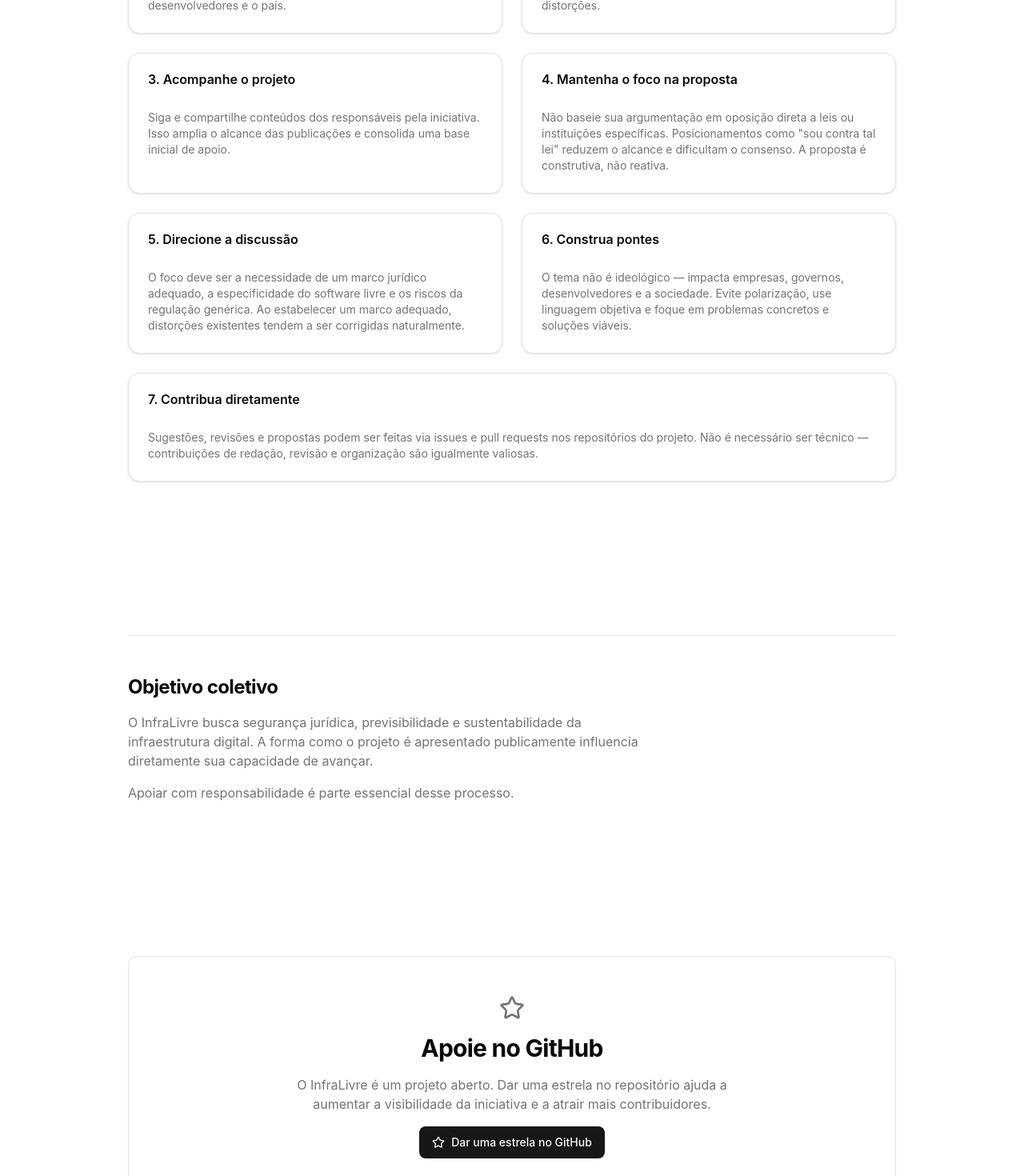
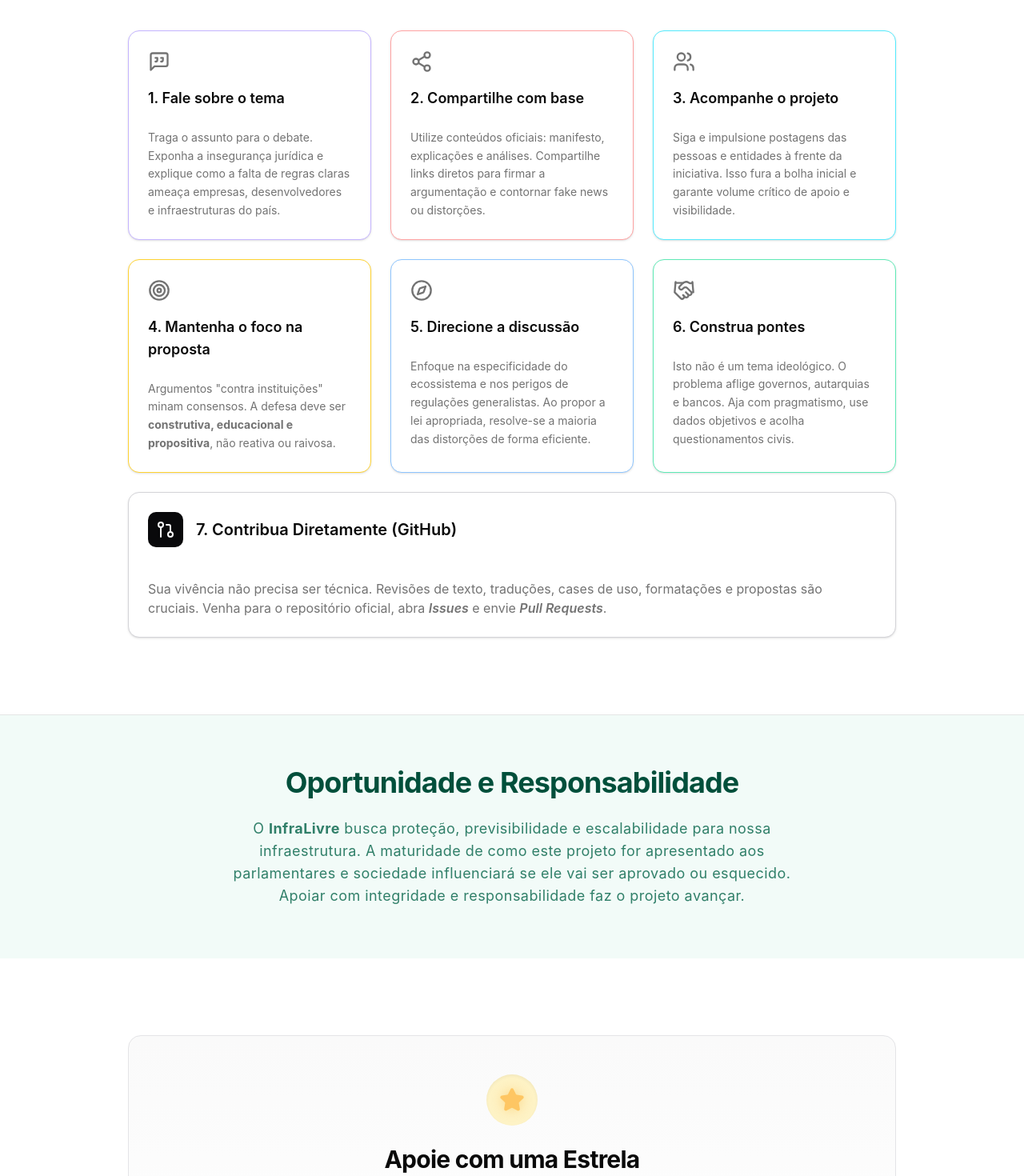
Before and after one commit to infralivre/infralivre, a SvelteKit app: page /apoio in a window 1280 px wide. Shown: the part 1320-2790 px from the top of the page at 80% size. Built offline with nearby package versions, Linux system fonts and the light colour scheme; a web font is replaced by a local one.

Commit message:
ui: refactor UX "apoio" page

```diff
--- a/src/lib/components/shared/GitHubCta.svelte
+++ b/src/lib/components/shared/GitHubCta.svelte
@@ -13,23 +13,33 @@
 
 <section class={cn('py-16 md:py-24', className)}>
 	<Container>
-		<div class="flex flex-col items-center gap-4 rounded-lg border border-border bg-card p-8 text-center md:p-12">
-			<Star class="size-8 text-muted-foreground" />
-			<h2 class="text-2xl font-bold tracking-tight sm:text-3xl">Apoie no GitHub</h2>
-			<p class="mx-auto max-w-xl text-muted-foreground">
-				O InfraLivre é um projeto aberto. Dar uma estrela no repositório ajuda a aumentar a
-				visibilidade da iniciativa e a atrair mais contribuidores.
+		<div class="group relative overflow-hidden flex flex-col items-center gap-4 rounded-2xl border border-zinc-200 bg-gradient-to-b from-zinc-50 to-white p-8 text-center transition-all duration-500 hover:-translate-y-2 hover:border-amber-400/50 hover:shadow-2xl hover:shadow-amber-500/10 dark:border-zinc-800 dark:from-zinc-900/50 dark:to-zinc-950 dark:hover:border-amber-500/30 md:p-12">
+
+			<!-- Efeito de brilho de fundo no hover -->
+			<div class="absolute inset-0 bg-amber-500/5 opacity-0 transition-opacity duration-500 group-hover:opacity-100"></div>
+
+			<div class="relative z-10 flex size-16 items-center justify-center rounded-full bg-amber-100 dark:bg-amber-900/30 shadow-inner">
+				<Star class="size-8 animate-[pulse_2s_ease-in-out_infinite] text-amber-500 drop-shadow-[0_0_8px_rgba(245,158,11,0.7)] transition-all duration-300 group-hover:scale-125 group-hover:text-amber-400 group-hover:drop-shadow-[0_0_20px_rgba(245,158,11,1)] group-hover:brightness-110" fill="currentColor" />
+			</div>
+
+			<h2 class="relative z-10 mt-2 text-2xl font-bold tracking-tight sm:text-3xl transition-colors duration-300 group-hover:text-amber-600 dark:group-hover:text-amber-400">Apoie com uma Estrela</h2>
+			<p class="relative z-10 mx-auto max-w-xl text-muted-foreground transition-colors duration-300 group-hover:text-foreground">
+				O InfraLivre é um projeto aberto e dirigido pela comunidade. Dar uma estrela no repositório ajuda a aumentar a
+				visibilidade da iniciativa e a atrair mais braços para a causa.
 			</p>
+
+			<div class="relative z-10 mt-4">
 				<Button
 					href="https://github.com/infralivre/infralivre"
 					target="_blank"
 					rel="noopener"
-				variant="default"
+					class="group/btn gap-2 bg-zinc-900 text-zinc-50 transition-all duration-300 hover:scale-105 hover:bg-zinc-800 hover:shadow-[0_0_25px_rgba(245,158,11,0.6)] dark:bg-zinc-200 dark:text-zinc-900 dark:hover:bg-zinc-900 hover:dark:text-zinc-100 dark:hover:shadow-[0_0_25px_rgba(245,158,11,0.6)] font-semibold"
 					size="lg"
 				>
-				<Star class="size-4" />
-				Dar uma estrela no GitHub
+					<Star class="size-4 animate-[pulse_2s_ease-in-out_infinite] text-amber-400 transition-all duration-300 group-hover/btn:scale-[1.5] group-hover/btn:rotate-[15deg] group-hover/btn:text-amber-300 group-hover/btn:drop-shadow-[0_0_16px_rgba(245,158,11,1)]" fill="currentColor" />
+					Star no GitHub
 				</Button>
+			</div>
 		</div>
 	</Container>
 </section>
--- a/src/routes/apoio/+page.svelte
+++ b/src/routes/apoio/+page.svelte
@@ -4,6 +4,13 @@
 	import GitHubCta from '$lib/components/shared/GitHubCta.svelte';
 	import * as Card from '$lib/components/ui/card/index.js';
 	import { Separator } from '$lib/components/ui/separator/index.js';
+	import MessageSquareQuote from '@lucide/svelte/icons/message-square-quote';
+	import Share2 from '@lucide/svelte/icons/share-2';
+	import Users from '@lucide/svelte/icons/users';
+	import Target from '@lucide/svelte/icons/target';
+	import Compass from '@lucide/svelte/icons/compass';
+	import Handshake from '@lucide/svelte/icons/handshake';
+	import GitPullRequest from '@lucide/svelte/icons/git-pull-request';
 </script>
 
 <svelte:head>
@@ -14,128 +21,138 @@
 </svelte:head>
 
 <Section>
-	<PageHeader
-		title="Como Apoiar"
-		description="O InfraLivre é uma iniciativa aberta que depende da participação ativa da comunidade. Apoiar o projeto não exige conhecimento técnico ou jurídico — grande parte do impacto vem da forma como o tema é discutido e compartilhado."
-	/>
+	<div class="mx-auto max-w-3xl text-center">
+		<h1 class="text-4xl font-extrabold tracking-tight sm:text-5xl lg:text-6xl">
+			A força do <span class="text-primary">InfraLivre</span> é você
+		</h1>
+		<p class="mt-6 text-xl leading-8 text-muted-foreground">
+			Apoiar não exige conhecimento técnico ou jurídico avançado. A maior parte do impacto vem de como o tema é pautado e compartilhado pela comunidade. Todo avanço começa no debate público.
+		</p>
+	</div>
+
+	<div class="mt-12 mx-auto max-w-5xl">
 		<img
 			src="/images/02.webp"
-		alt="Ilustração mostrando diversas formas de apoiar o InfraLivre: debater sobre insegurança jurídica, compartilhar links diretos, seguir o projeto, manter foco construtivo, construir pontes sem polarização e contribuir via issues e pull requests."
-		class="mt-8 w-full rounded-lg border border-border"
+			alt="Ilustração mostrando diversas formas de apoiar o InfraLivre e a comunidade de tecnologia participando de debates públicos."
+			class="w-full rounded-2xl border border-border bg-muted/30 object-cover shadow-2xl"
 			width="1456"
 			height="816"
 			loading="eager"
 		/>
+	</div>
 </Section>
 
 <Section class="pt-0">
-	<h2 class="text-2xl font-bold tracking-tight">7 formas de contribuir</h2>
-	<div class="mt-8 grid gap-6 sm:grid-cols-2">
-		<Card.Root>
+	<div class="mx-auto max-w-2xl text-center mb-12">
+		<span class="text-sm font-semibold uppercase tracking-wider text-primary">Plano de Ação</span>
+		<h2 class="mt-2 text-3xl font-bold tracking-tight sm:text-4xl">7 formas concretas de contribuir</h2>
+		<p class="mt-4 text-lg text-muted-foreground">Siga as diretrizes abaixo para direcionar o debate com seriedade, sem cair em polarizações destrutivas.</p>
+	</div>
+
+	<div class="mx-auto max-w-5xl grid gap-6 sm:grid-cols-2 lg:grid-cols-3">
+		<Card.Root class="group border-violet-300 dark:border-violet-900 transition-all duration-300 hover:-translate-y-1 hover:border-violet-500/50 hover:shadow-lg dark:hover:border-violet-500/30">
 			<Card.Header>
-				<Card.Title>1. Fale sobre o tema</Card.Title>
+				<MessageSquareQuote class="mb-3 size-7 text-muted-foreground transition-all duration-300 group-hover:text-violet-500" />
+				<Card.Title class="text-lg transition-colors group-hover:text-violet-600 dark:group-hover:text-violet-400">1. Fale sobre o tema</Card.Title>
 			</Card.Header>
 			<Card.Content>
-				<p class="text-sm text-muted-foreground">
-					Traga o assunto para o debate público. Comente sobre a importância do software
-					livre, levante a questão da insegurança jurídica e explique como isso afeta
-					empresas, desenvolvedores e o país.
+				<p class="text-sm leading-relaxed text-muted-foreground transition-colors group-hover:text-foreground">
+					Traga o assunto para o debate. Exponha a insegurança jurídica e explique como a falta de regras claras ameaça empresas, desenvolvedores e infraestruturas do país.
 				</p>
 			</Card.Content>
 		</Card.Root>
 
-		<Card.Root>
+		<Card.Root class="group border-red-300 dark:border-red-900 transition-all duration-300 hover:-translate-y-1 hover:border-red-500/50 hover:shadow-lg dark:hover:border-red-500/30">
 			<Card.Header>
-				<Card.Title>2. Compartilhe com base</Card.Title>
+				<Share2 class="mb-3 size-7 text-muted-foreground transition-all duration-300 group-hover:text-red-500" />
+				<Card.Title class="text-lg transition-colors group-hover:text-red-600 dark:group-hover:text-red-400">2. Compartilhe com base</Card.Title>
 			</Card.Header>
 			<Card.Content>
-				<p class="text-sm text-muted-foreground">
-					Ao discutir o tema, utilize conteúdos do próprio projeto: manifesto, textos
-					explicativos, análises jurídicas. Compartilhe links diretos — isso fortalece
-					a argumentação e evita distorções.
+				<p class="text-sm leading-relaxed text-muted-foreground transition-colors group-hover:text-foreground">
+					Utilize conteúdos oficiais: manifesto, explicações e análises. Compartilhe links diretos para firmar a argumentação e contornar fake news ou distorções.
 				</p>
 			</Card.Content>
 		</Card.Root>
 
-		<Card.Root>
+		<Card.Root class="group border-cyan-300 dark:border-cyan-900 transition-all duration-300 hover:-translate-y-1 hover:border-cyan-500/50 hover:shadow-lg hover:shadow-cyan-500/10 dark:hover:border-cyan-500/30">
 			<Card.Header>
-				<Card.Title>3. Acompanhe o projeto</Card.Title>
+				<Users class="mb-3 size-7 text-muted-foreground transition-all duration-300 group-hover:text-cyan-500" />
+				<Card.Title class="text-lg transition-colors group-hover:text-cyan-600 dark:group-hover:text-cyan-400">3. Acompanhe o projeto</Card.Title>
 			</Card.Header>
 			<Card.Content>
-				<p class="text-sm text-muted-foreground">
-					Siga e compartilhe conteúdos dos responsáveis pela iniciativa. Isso amplia
-					o alcance das publicações e consolida uma base inicial de apoio.
+				<p class="text-sm leading-relaxed text-muted-foreground transition-colors group-hover:text-foreground">
+					Siga e impulsione postagens das pessoas e entidades à frente da iniciativa. Isso fura a bolha inicial e garante volume crítico de apoio e visibilidade.
 				</p>
 			</Card.Content>
 		</Card.Root>
 
-		<Card.Root>
+		<Card.Root class="group border-amber-300 dark:border-amber-900 transition-all duration-300 hover:-translate-y-1 hover:border-amber-500/50 hover:shadow-lg hover:shadow-amber-500/10 dark:hover:border-amber-500/30">
 			<Card.Header>
-				<Card.Title>4. Mantenha o foco na proposta</Card.Title>
+				<Target class="mb-3 size-7 text-muted-foreground transition-all duration-300 group-hover:text-amber-500" />
+				<Card.Title class="text-lg transition-colors group-hover:text-amber-600 dark:group-hover:text-amber-400">4. Mantenha o foco na proposta</Card.Title>
 			</Card.Header>
 			<Card.Content>
-				<p class="text-sm text-muted-foreground">
-					Não baseie sua argumentação em oposição direta a leis ou instituições específicas.
-					Posicionamentos como "sou contra tal lei" reduzem o alcance e dificultam o
-					consenso. A proposta é construtiva, não reativa.
+				<p class="text-sm leading-relaxed text-muted-foreground transition-colors group-hover:text-foreground">
+					Argumentos "contra instituições" minam consensos. A defesa deve ser <strong>construtiva, educacional e propositiva</strong>, não reativa ou raivosa.
 				</p>
 			</Card.Content>
 		</Card.Root>
 
-		<Card.Root>
+		<Card.Root class="group border-blue-300 dark:border-blue-900 transition-all duration-300 hover:-translate-y-1 hover:border-blue-500/50 hover:shadow-lg hover:shadow-blue-500/10 dark:hover:border-blue-500/30">
 			<Card.Header>
-				<Card.Title>5. Direcione a discussão</Card.Title>
+				<Compass class="mb-3 size-7 text-muted-foreground transition-all duration-300 group-hover:text-blue-500" />
+				<Card.Title class="text-lg transition-colors group-hover:text-blue-600 dark:group-hover:text-blue-400">5. Direcione a discussão</Card.Title>
 			</Card.Header>
 			<Card.Content>
-				<p class="text-sm text-muted-foreground">
-					O foco deve ser a necessidade de um marco jurídico adequado, a especificidade
-					do software livre e os riscos da regulação genérica. Ao estabelecer um marco
-					adequado, distorções existentes tendem a ser corrigidas naturalmente.
+				<p class="text-sm leading-relaxed text-muted-foreground transition-colors group-hover:text-foreground">
+					Enfoque na especificidade do ecossistema e nos perigos de regulações generalistas. Ao propor a lei apropriada, resolve-se a maioria das distorções de forma eficiente.
 				</p>
 			</Card.Content>
 		</Card.Root>
 
-		<Card.Root>
+		<Card.Root class="group border-emerald-300 dark:border-emerald-900 transition-all duration-300 hover:-translate-y-1 hover:border-emerald-500/50 hover:shadow-lg hover:shadow-emerald-500/10 dark:hover:border-emerald-500/30">
 			<Card.Header>
-				<Card.Title>6. Construa pontes</Card.Title>
+				<Handshake class="mb-3 size-7 text-muted-foreground transition-all duration-300 group-hover:text-emerald-500" />
+				<Card.Title class="text-lg transition-colors group-hover:text-emerald-600 dark:group-hover:text-emerald-400">6. Construa pontes</Card.Title>
 			</Card.Header>
 			<Card.Content>
-				<p class="text-sm text-muted-foreground">
-					O tema não é ideológico — impacta empresas, governos, desenvolvedores e a
-					sociedade. Evite polarização, use linguagem objetiva e foque em problemas
-					concretos e soluções viáveis.
+				<p class="text-sm leading-relaxed text-muted-foreground transition-colors group-hover:text-foreground">
+					Isto não é um tema ideológico. O problema aflige governos, autarquias e bancos. Aja com pragmatismo, use dados objetivos e acolha questionamentos civis.
 				</p>
 			</Card.Content>
 		</Card.Root>
 
-		<Card.Root class="sm:col-span-2">
-			<Card.Header>
-				<Card.Title>7. Contribua diretamente</Card.Title>
+		<!-- Card de contribuição tem peso maior -->
+		<Card.Root class="group relative overflow-hidden transition-all duration-300 hover:-translate-y-1 hover:shadow-xl sm:col-span-2 lg:col-span-3 border-zinc-300 dark:border-zinc-700 hover:border-zinc-950 dark:hover:border-zinc-100">
+			<div class="absolute inset-0 bg-gradient-to-r from-zinc-100 to-transparent opacity-0 transition-opacity duration-300 group-hover:opacity-100 dark:from-zinc-900/50"></div>
+			<Card.Header class="relative z-10 flex flex-row items-center gap-4 space-y-0 pb-2">
+				<div class="rounded-lg bg-zinc-950 p-2.5 text-zinc-50 dark:bg-zinc-100 dark:text-zinc-950">
+					<GitPullRequest class="size-6" />
+				</div>
+				<div>
+					<Card.Title class="text-xl">7. Contribua Diretamente (GitHub)</Card.Title>
+				</div>
 			</Card.Header>
-			<Card.Content>
-				<p class="text-sm text-muted-foreground">
-					Sugestões, revisões e propostas podem ser feitas via issues e pull requests
-					nos repositórios do projeto. Não é necessário ser técnico — contribuições de
-					redação, revisão e organização são igualmente valiosas.
+			<Card.Content class="relative z-10 pt-2">
+				<p class="text-base text-muted-foreground transition-colors group-hover:text-foreground">
+					Sua vivência não precisa ser técnica. Revisões de texto, traduções, cases de uso, formatações e propostas são cruciais. Venha para o repositório oficial, abra <em class="font-semibold">Issues</em> e envie <em class="font-semibold">Pull Requests</em>.
 				</p>
 			</Card.Content>
 		</Card.Root>
 	</div>
 </Section>
 
-<Section class="pt-0">
-	<Separator class="mb-12" />
-	<div class="max-w-2xl">
-		<h2 class="text-2xl font-bold tracking-tight">Objetivo coletivo</h2>
-		<p class="mt-4 text-muted-foreground">
-			O InfraLivre busca segurança jurídica, previsibilidade e sustentabilidade da
-			infraestrutura digital. A forma como o projeto é apresentado publicamente influencia
-			diretamente sua capacidade de avançar.
-		</p>
-		<p class="mt-4 text-muted-foreground">
-			Apoiar com responsabilidade é parte essencial desse processo.
+<section class="border-t border-border bg-emerald-500/5 py-16 dark:bg-emerald-950/20">
+	<div class="mx-auto max-w-3xl text-center px-4 sm:px-6">
+		<h2 class="text-3xl font-bold tracking-tight sm:text-4xl text-emerald-900 dark:text-emerald-100">
+			Oportunidade e Responsabilidade
+		</h2>
+		<p class="mt-6 text-lg tracking-wide text-emerald-800/80 dark:text-emerald-200/70">
+			O <strong>InfraLivre</strong> busca proteção, previsibilidade e escalabilidade para nossa infraestrutura.
+			A maturidade de como este projeto for apresentado aos parlamentares e sociedade influenciará se ele vai ser aprovado ou esquecido.
+			Apoiar com integridade e responsabilidade faz o projeto avançar.
 		</p>
 	</div>
-</Section>
+</section>
 
 <GitHubCta />
```
Also changed, not shown: src/app.css (+40 -0 lines). Lines whose indentation alone changed are shown as unchanged.
